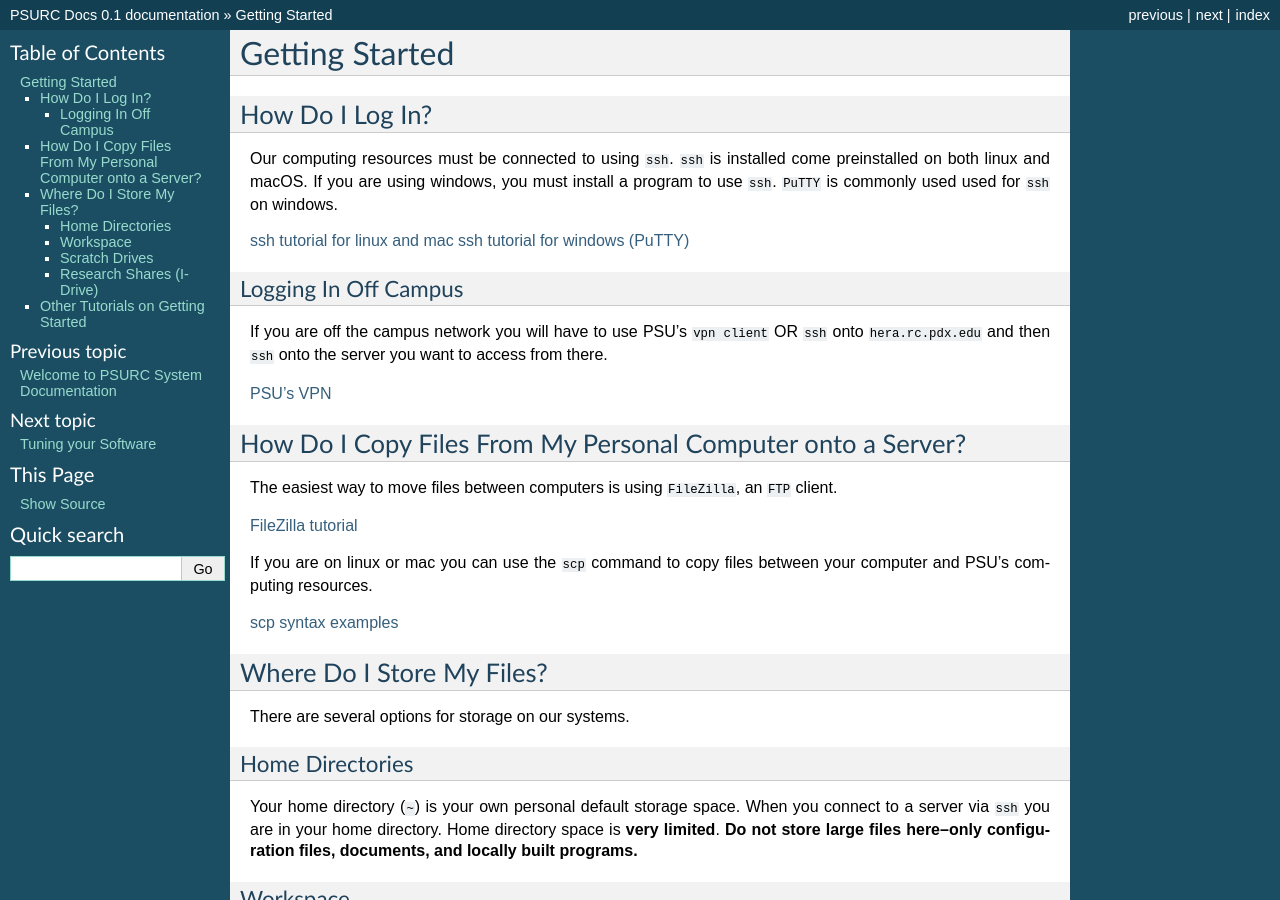
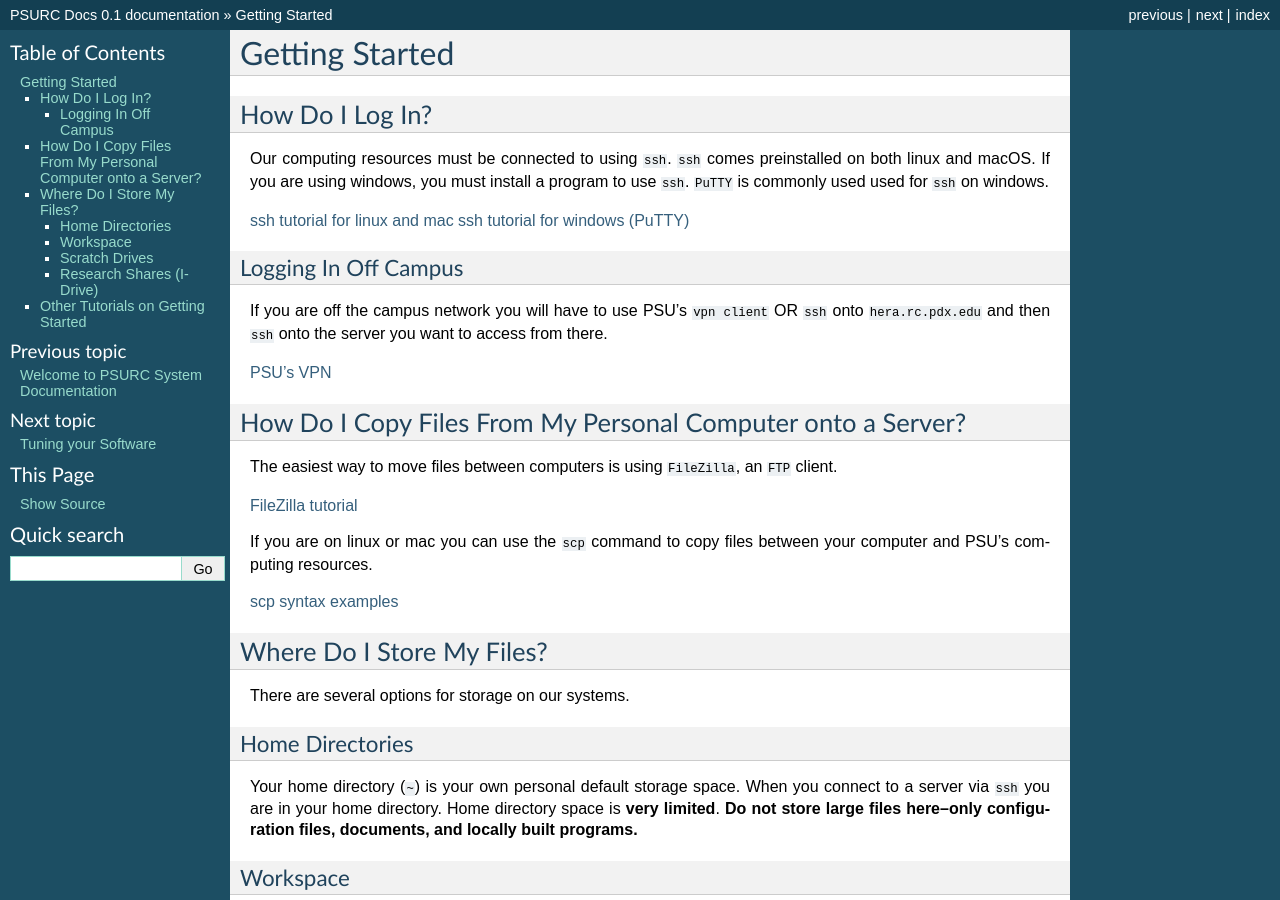
Before and after one commit to PSU-Research-Computing/psurc-docs, a Sphinx documentation site: the page built from source/getting_started/index.rst, in a window 1280 px wide and 900 px high. Built offline with Sphinx 7.4.7, drawn with Linux system fonts in a browser that asks for light colours.

Commit message:
Fixed grammar

```diff
--- a/source/getting_started/index.rst
+++ b/source/getting_started/index.rst
@@ -9,8 +9,8 @@ Getting Started
 How Do I Log In?
 ================
 
-Our computing resources must be connected to using ``ssh``. ``ssh`` is installed
-come preinstalled on both linux and macOS. If you are using windows, you must
+Our computing resources must be connected to using ``ssh``. ``ssh``
+comes preinstalled on both linux and macOS. If you are using windows, you must
 install a program to use ``ssh``. ``PuTTY`` is commonly used used for ``ssh``
 on windows.
 
```
